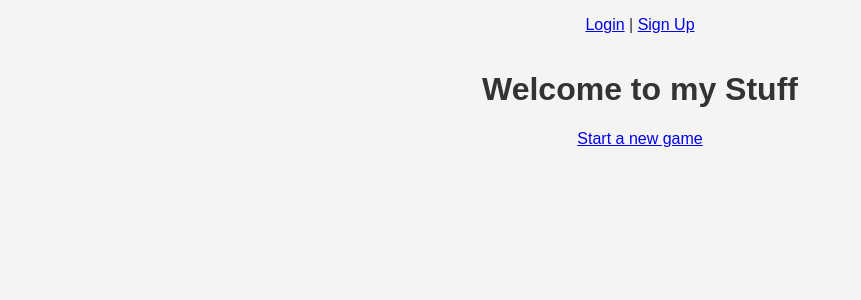
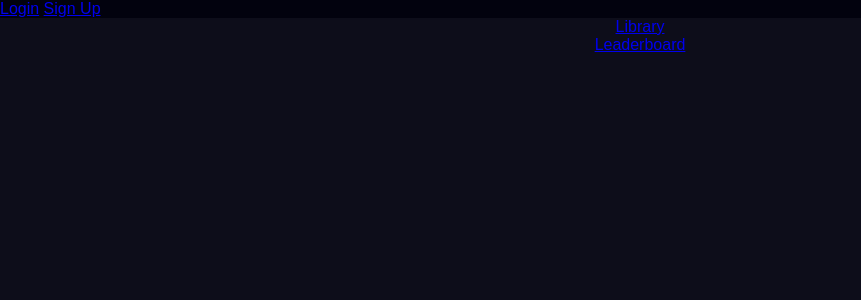
Before and after one commit to SapporoAlex/Games-Site, a Django app: page / in a window 1280 px wide. Shown: the top 300 px of the page, without its empty margins (0-861 px from the left). Run offline with Django 4.2, Linux system fonts and the light colour scheme.

Commit message:
Add files via upload

```diff
--- a/game/static/style.css
+++ b/game/static/style.css
@@ -1,10 +1,23 @@
 body {
     margin: 0;
     font-family: Arial, sans-serif;
-    background-color: #f4f4f4;
-    color: #333;
+    background-color: #0d0d1a;
+    color:  white;
     display: flex;
     flex-direction: column;
     justify-content: center;
     align-items: center;
 }
+
+#nav-bar {
+    display: block;
+    top: 0;
+    width: 100%;
+    background-color: #02020e;
+    color: white;
+}
+
+#home-intro {
+    width: 100%;
+    position: relative;
+}
--- a/game/templates/home.html
+++ b/game/templates/home.html
@@ -5,15 +5,20 @@
     <meta charset="UTF-8">
     <meta name="viewport" content="width=device-width, initial-scale=1.0">
     <link rel="stylesheet" type="text/css" href="{% static 'style.css' %}">
-    <title>Home</title>
+    <title>Free Apps</title>
 </head>
-{% if user.is_authenticated %}
-    <p>Welcome, {{ user.username }}! <a href="{% url 'logout' %}">Logout</a></p>
-{% else %}
-    <p><a href="{% url 'login' %}">Login</a> | <a href="{% url 'signup' %}">Sign Up</a></p>
-{% endif %}
+<span id="nav-bar">
+    {% if user.is_authenticated %}
+    <p>Welcome, {{ user.username }}! </p>
+    <a href="{% url 'logout' %}">Logout</a>
+    {% else %}
+    <a href="{% url 'login' %}">Login</a>
+    <a href="{% url 'signup' %}">Sign Up</a>
+    {% endif %}
+</span>
+
 <body>
-    <h1>Welcome to my Stuff</h1>
-    <a href="{% url 'select_game' %}">Start a new game</a>
+    <a href="{% url 'select_game' %}">Library</a>
+    <a href="{% url 'leaderboard' %}">Leaderboard</a>
 </body>
 </html>
```
Also changed, not shown: game/templates/leaderboard.html (+14 -3 lines), game/templates/select_game.html (+12 -7 lines), db.sqlite3.
